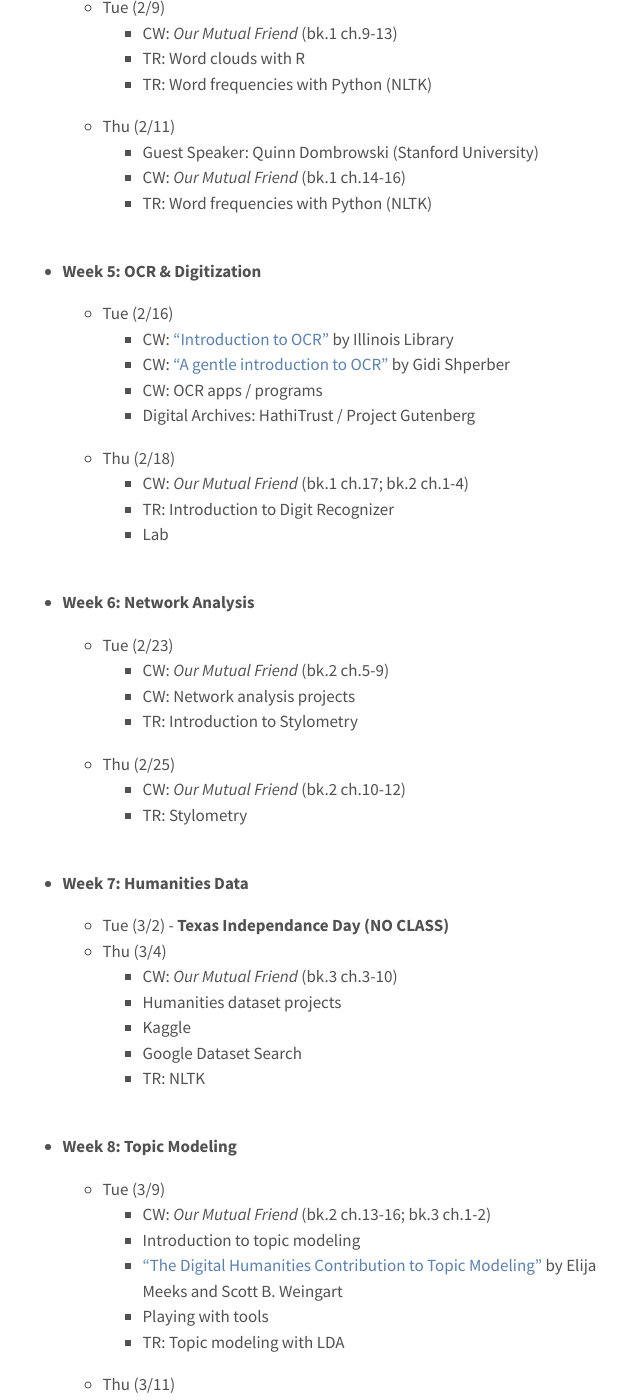
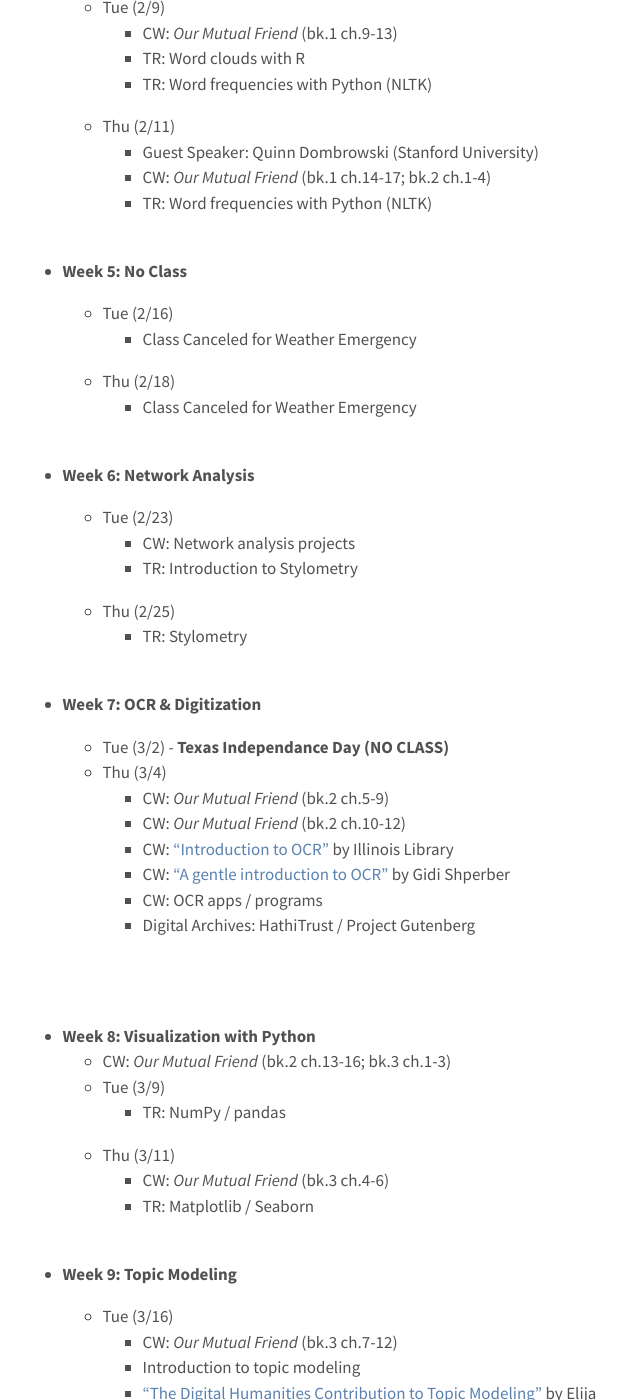
Before and after one commit to elibooklover/ENGL304-Spring2021, a Jekyll site: the page built from syllabus.md, in a window 1280 px wide and 1400 px high, scrolled down 7736 px. Shown: the whole window, without its empty margins (320-960 px from the left). Built offline with Jekyll 4.4.1, drawn with Linux system fonts in a browser that asks for light colours; some of the changed text lies outside the part shown.

Commit message:
Syllabus

```diff
--- a/syllabus.md
+++ b/syllabus.md
@@ -1,7 +1,7 @@
 ---
 layout: page
 title: Syllabus
-subtitle: v1.2.0 last updated on February 15, 2020.
+subtitle: v1.3.0 last updated on February 21, 2020.
 ---
 
 <p class="message">
@@ -183,90 +183,72 @@ The course schedule is subject to changes. <br>
 
   * Thu (2/11)
     * Guest Speaker: Quinn Dombrowski (Stanford University)
-    *	CW: <i>Our Mutual Friend</i> (bk.1 ch.14-16)
+    *	CW: <i>Our Mutual Friend</i> (bk.1 ch.14-17; bk.2 ch.1-4)
     * TR: Word frequencies with Python (NLTK)
 <br>
 <br>
 
-* <b>Week 5: OCR & Digitization</b>
+* <b>Week 5: No Class</b>
 
   * Tue (2/16)
-    * CW: ["Introduction to OCR"](https://guides.library.illinois.edu/OCR/intro) by Illinois Library
-    *	CW: ["A gentle introduction to OCR"](https://towardsdatascience.com/a-gentle-introduction-to-ocr-ee1469a201aa) by Gidi Shperber
-    *	CW: OCR apps / programs
-    *	Digital Archives: HathiTrust / Project Gutenberg
+    * Class Canceled for Weather Emergency
   * Thu (2/18)
-    * CW: <i>Our Mutual Friend</i> (bk.1 ch.17; bk.2 ch.1-4)
-    *	TR: Introduction to Digit Recognizer
-    *	Lab
+    * Class Canceled for Weather Emergency
 <br>
 <br>
 
 * <b>Week 6: Network Analysis</b>
 
   * Tue (2/23)
-    *	CW: <i>Our Mutual Friend</i> (bk.2 ch.5-9)
     *	CW: Network analysis projects
     *	TR: Introduction to Stylometry
   * Thu (2/25)
-    *	CW: <i>Our Mutual Friend</i> (bk.2 ch.10-12)
     *	TR: Stylometry
 <br>
 <br>
 
-* <b>Week 7: Humanities Data</b>
+* <b>Week 7: OCR & Digitization</b>
 
   * Tue (3/2) - <b>Texas Independance Day (NO CLASS)</b>
   * Thu (3/4)
-    *	CW: <i>Our Mutual Friend</i> (bk.3 ch.3-10)
-    *	Humanities dataset projects
-    *	Kaggle
-    *	Google Dataset Search
-    * TR: NLTK
+    *	CW: <i>Our Mutual Friend</i> (bk.2 ch.5-9)
+    *	CW: <i>Our Mutual Friend</i> (bk.2 ch.10-12)
+    * CW: ["Introduction to OCR"](https://guides.library.illinois.edu/OCR/intro) by Illinois Library
+    *	CW: ["A gentle introduction to OCR"](https://towardsdatascience.com/a-gentle-introduction-to-ocr-ee1469a201aa) by Gidi Shperber
+    *	CW: OCR apps / programs
+    *	Digital Archives: HathiTrust / Project Gutenberg
+
 <br>
 <br>
 
-* <b>Week 8: Topic Modeling</b>
+* <b>Week 8: Visualization with Python</b>
+  * CW: <i>Our Mutual Friend</i> (bk.2 ch.13-16; bk.3 ch.1-3)
+  * Tue (3/9)
+    *	TR: NumPy / pandas
+  * Thu (3/11)
+    *	CW: <i>Our Mutual Friend</i> (bk.3 ch.4-6)
+    *	TR: Matplotlib / Seaborn
+<br>
+<br>
 
-  * Tue (3/9)
-    * CW: <i>Our Mutual Friend</i> (bk.2 ch.13-16; bk.3 ch.1-2)
+* <b>Week 9: Topic Modeling</b>
+
+  * Tue (3/16)
+    *	CW: <i>Our Mutual Friend</i> (bk.3 ch.7-12)
     *	Introduction to topic modeling
     * ["The Digital Humanities Contribution to Topic Modeling"](http://journalofdigitalhumanities.org/2-1/dh-contribution-to-topic-modeling/) by Elija Meeks and Scott B. Weingart
     *	Playing with tools
     * TR: Topic modeling with LDA
-  * Thu (3/11)
+  * Thu (3/18)
     * Guest Speaker: TBD
     *	TR: Topic modeling with MALLET & Visualization
 <br>
 <br>
 
-* <b>Week 9: Visualization with Python</b>
-
-  * Tue (3/16)
-    *	CW: <i>Our Mutual Friend</i> (bk.3 ch.11-15)
-    *	TR: NumPy / pandas
-  * Thu (3/18)
-    *	CW: <i>Our Mutual Friend</i> (bk.3 ch.16-17)
-    *	TR: Matplotlib / Seaborn
-<br>
-<br>
-
-* <b>Week 10: Web Scraping & Visualization</b>
+* <b>Week 10: Sentiment Analysis / Victorian Sentiments</b>
 
   * Tue (3/23)
-    *	CW: <i>Our Mutual Friend</i> (bk.4 ch.1-5)
-    *	TR: Web scraping
-    *	TR: Scraping Tweets
-  * Thu (3/25)
-    *	CW: <i>Our Mutual Friend</i> (bk.4 ch.6-8)
-    *	TR: Word frequency and word cloud
-<br>
-<br>
-
-* <b>Week 11: Sentiment Analysis / Victorian Sentiments</b>
-
-  * Tue (3/30)
-    *	CW: <i>Our Mutual Friend</i> (bk.4 ch.9-13)
+    *	CW: <i>Our Mutual Friend</i> (bk.3 ch.13-17; bk.4 ch.1-2)
     *	CW: What is sentiment analysis?
     *	Ekman’s theory of basic emotions
     *	Plutchik’s wheel of emotions
@@ -274,21 +256,37 @@ The course schedule is subject to changes. <br>
     *	Stoic sentiments
     *	Sentimentalism, sentimentality, and sentiment in the Victorian era.
     *	Charles Dickens’ moral sentiments
-  * Thu (4/1)
+  * Thu (3/25)
+    *	CW: <i>Our Mutual Friend</i> (bk.4 ch.3-5)
     *	TR: Curating datasets
     *	TR: Playing with tools
     *	TR: Visualizing results
 <br>
 <br>
 
-* <b>Week 12: Word Embeddings</b>
+* <b>Week 11: Web Scraping & Visualization</b>
+
+  * Tue (3/30)
+    *	CW: <i>Our Mutual Friend</i> (bk.4 ch.6-10)
+    *	TR: Web scraping
+    *	TR: Scraping Tweets
+  * Thu (4/1)
+    *	CW: <i>Our Mutual Friend</i> (bk.4 ch.11-13)
+    *	TR: Word frequencies and word cloud
+<br>
+<br>
+
+* <b>Week 12: Humanities Data / Word Embeddings</b>
 
   * Tue (4/6)
     *	CW: <i>Our Mutual Friend</i> (bk.4 ch.14-17)
-    *	What are word embeddings?
+    *	Humanities dataset projects
+    *	Kaggle
+    *	Google Dataset Search
+    * TR: NLTK
+  * Thu (4/8)
+    * What are word embeddings?
     *	Word2Vec, GloVe, FastText, ELMo
-  * Thu (4/8)
-    * Lab
 <br>
 <br>
 
```
